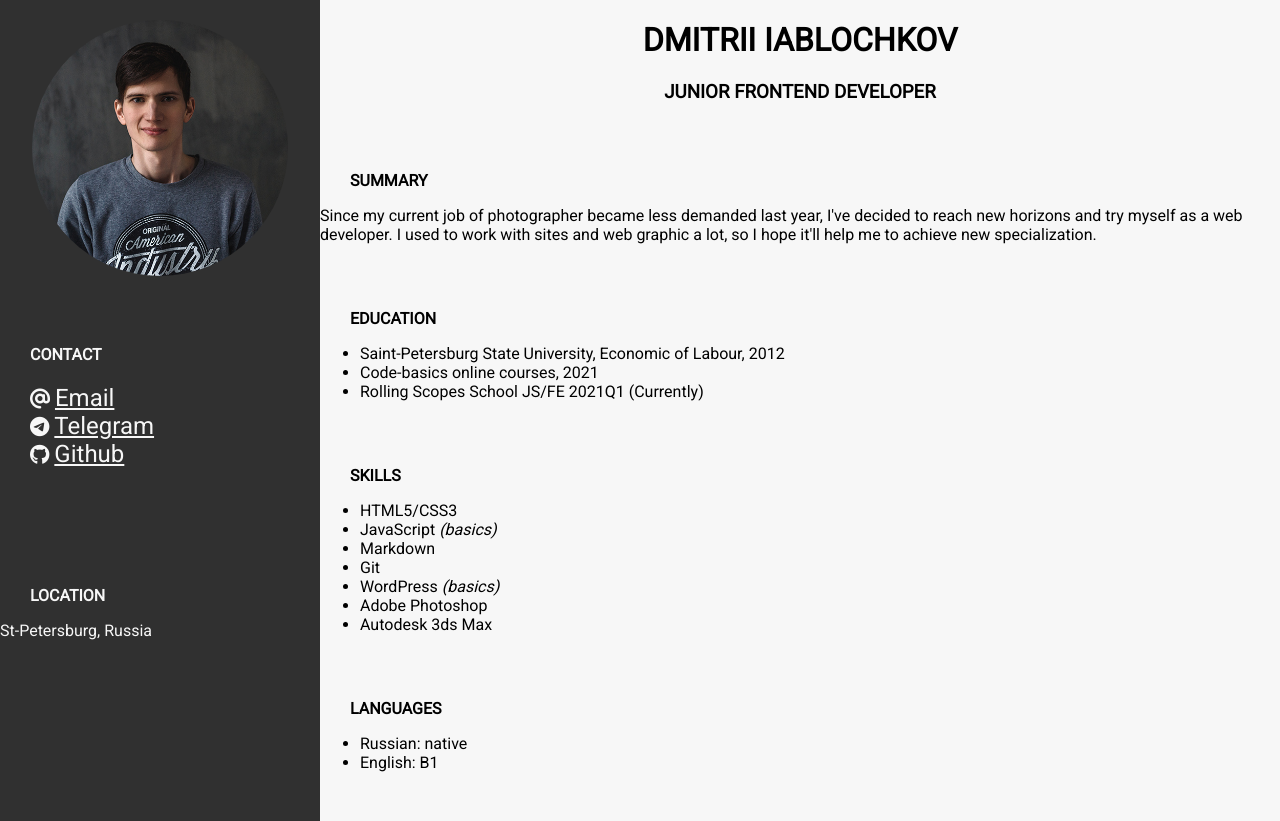
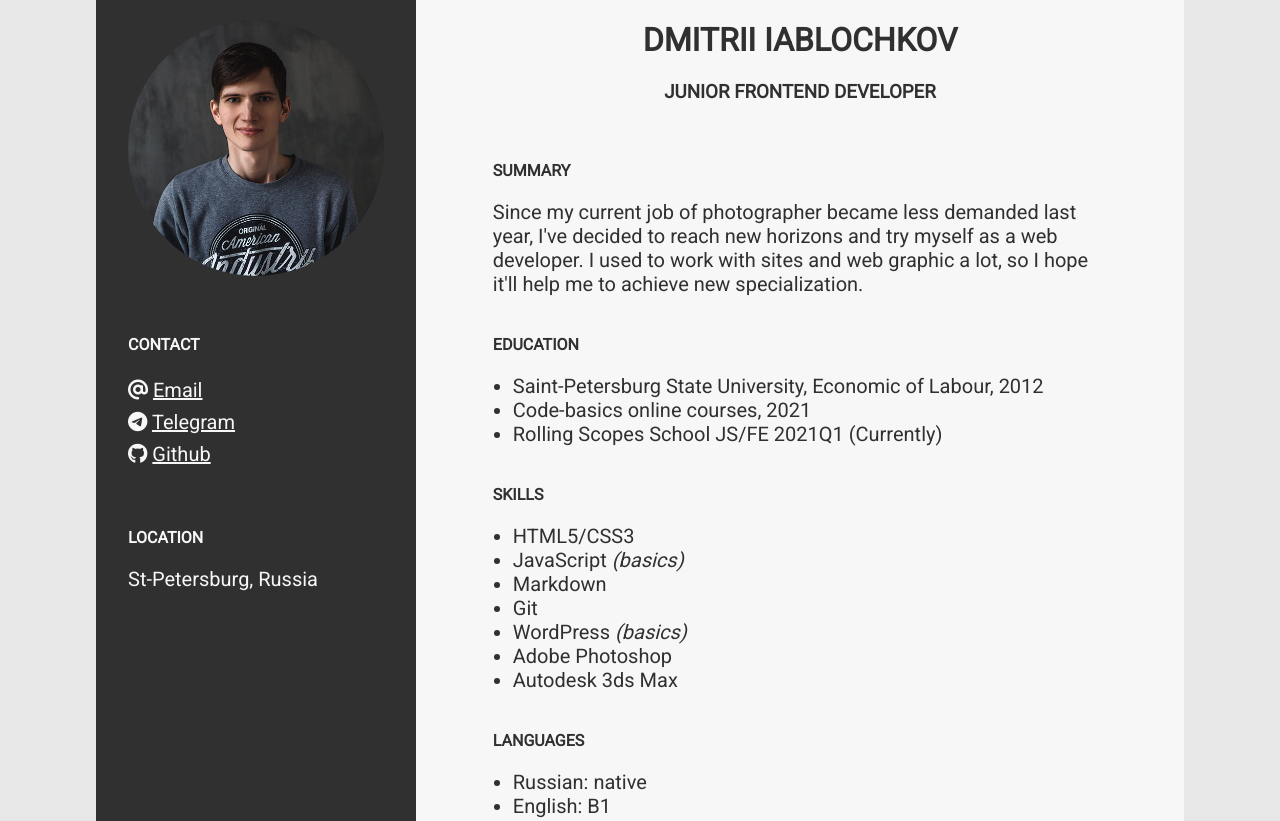
Before and after one commit to yablochkov/rsschool-cv, a plain HTML site: page index.html in a window 1280 px wide. Shown: the top 821 px of the page. Drawn offline with Linux system fonts and the light colour scheme.

Commit message:
fix: update style.css

```diff
--- a/style.css
+++ b/style.css
@@ -3,20 +3,19 @@ html {
 }
 body {
   min-height: 100%;
-  display: flex;
-  justify-content: center;
+
   font-family: "Roboto", sans-serif;
   background-color: rgb(231, 231, 231);
   margin: 0;
 }
 main {
   display: flex;
-  flex-wrap: no-wrap;
+  flex-wrap: nowrap;
+  justify-content: center;
 }
 .leftpanel {
-  display: block;
   max-width: 25%;
-  height: 1000px;
+  height: 1100px;
   background-color: rgb(48, 48, 48);
   margin: 0;
   color: rgb(247, 247, 247);
@@ -28,11 +27,11 @@ main {
   margin: 20px auto;
 }
 .rightpanel {
-  display: inline;
-  width: 80%;
-  height: 1000px;
+  width: 60%;
+  height: 1100px;
   background-color: rgb(247, 247, 247);
   margin: 0;
+  color: rgb(48, 48, 48);
 }
 
 header {
@@ -41,27 +40,34 @@ header {
   font-weight: 300;
 }
 .contacts {
+  width: 80%;
   list-style-type: none;
   padding-left: 0;
-  margin-bottom: 50px;
-  margin-left: 30px;
+  margin: 0 auto;
   font-size: 20px;
+  line-height: 1.6;
 }
 h4 {
-  margin: 30px 30px 15px 30px;
+  width: 80%;
+  margin: 20px auto;
   text-transform: uppercase;
 }
 .link {
-  font-size: 24px;
+  font-size: 20px;
   color: rgb(247, 247, 247);
 }
 a:hover {
-  color: rgb(37, 84, 238);
+  color: rgb(57, 80, 156);
 }
-.city {
-  margin: 0 30px;
+
+.text {
+  width: 80%;
+  margin: 0 auto;
   font-size: 20px;
 }
-.education {
-  margin-left: 40px;
+.skills {
+  list-style-type: circle;
+  width: 80%;
+  margin: 0 auto;
+  font-size: 20px;
 }
```
